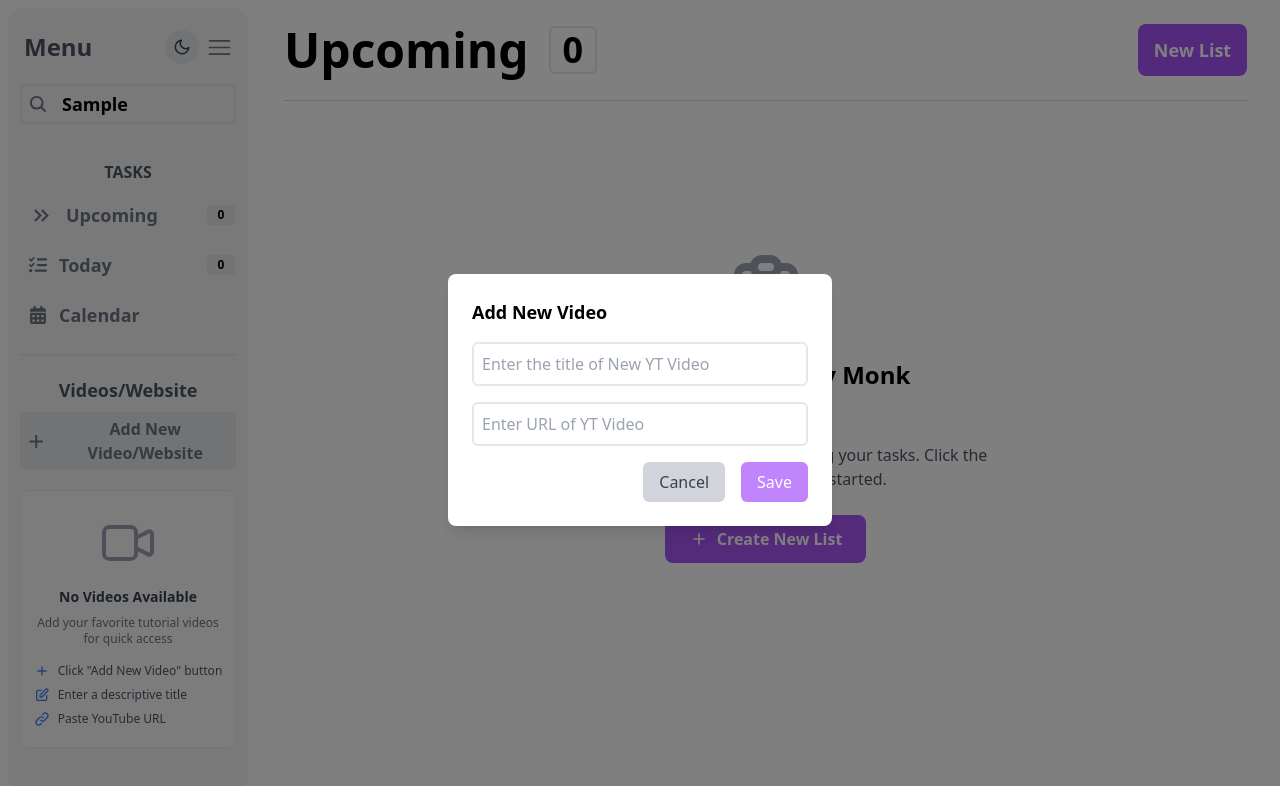
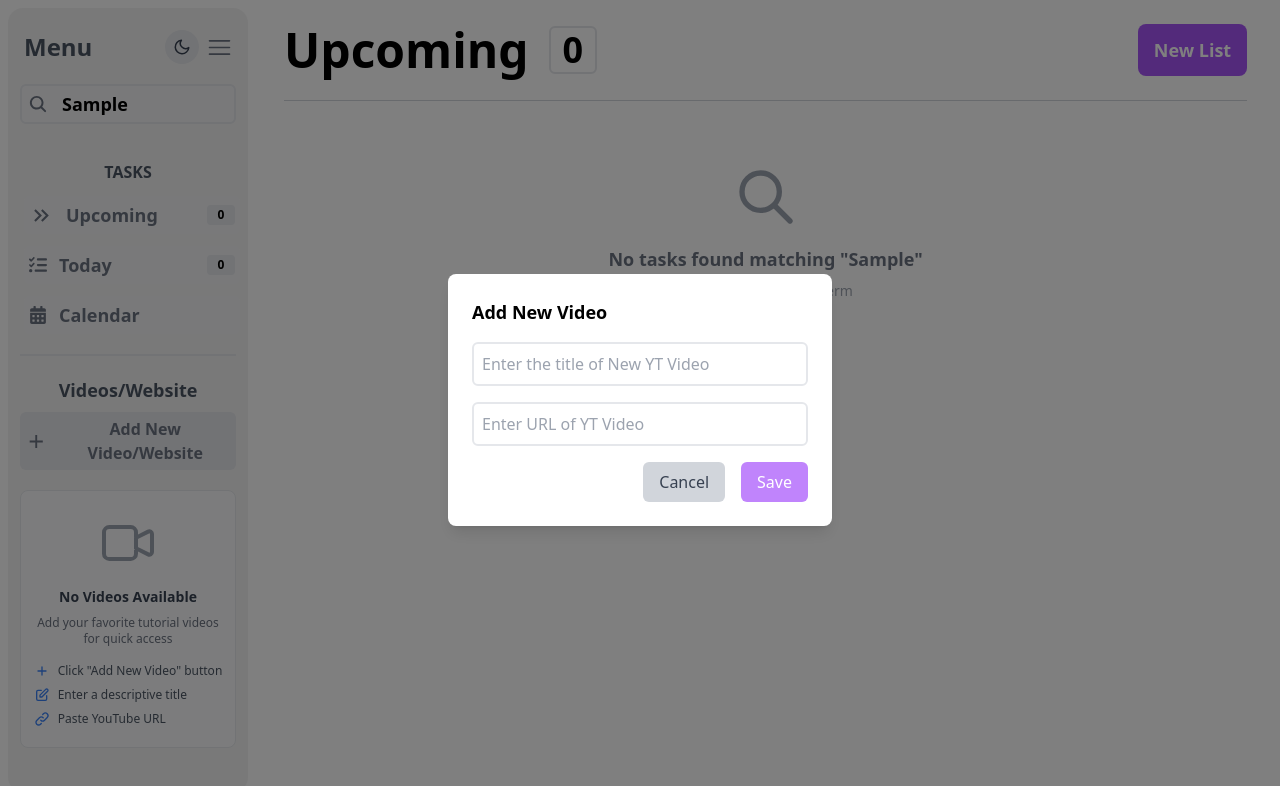
Before and after one commit to abhaysingh-22/ToDo_React_App, a React (Vite) app: page / in a window 1280 px wide. Both pictures are taken after typing "Sample" into the empty fields and a click on the button "Add New Video/Website". Shown: the top 786 px of the page. Built offline with nearby package versions, Linux system fonts and the light colour scheme.

Commit message:
seprated from todays tasks

```diff
--- a/src/components/Upcoming.jsx
+++ b/src/components/Upcoming.jsx
@@ -13,8 +13,18 @@ const Upcoming = () => {
     const { TaskBox, setTaskBox } = useContext(TodoContext)
     const { checkBox, setcheckBox } = useContext(TodoContext)
     const { Hide, setHide } = useContext(TodoContext)
+    const { searchQuery } = useContext(TodoContext)
 
     const [IsModalOpen, setIsModalOpen] = useState(false)
+
+    // Filter TaskBox and checkBox based on search query
+    const filteredTaskBox = TaskBox.filter(box =>
+        box.TaskBoxTitle.toLowerCase().includes(searchQuery.toLowerCase())
+    )
+
+    const filteredCheckBox = checkBox.filter(task =>
+        task.TaskName.toLowerCase().includes(searchQuery.toLowerCase())
+    )
 
     const handleNewTaskBox = (TaskBoxTitle) => {
         const newBox = { id: Date.now(), TaskBoxTitle, };
@@ -242,13 +252,23 @@ const Upcoming = () => {
                 </div>
                 <hr className="border-1 border-gray-300 dark:border-gray-600 mb-4 sm:mb-6"></hr>
 
-                {TaskBox.length === 0 && (
+                {searchQuery && filteredTaskBox.length === 0 && (
+                    <div className="flex flex-col items-center justify-center py-10">
+                        <svg className="w-16 h-16 text-gray-400 dark:text-gray-600 mb-4" fill="none" stroke="currentColor" viewBox="0 0 24 24" xmlns="http://www.w3.org/2000/svg">
+                            <path strokeLinecap="round" strokeLinejoin="round" strokeWidth="2" d="M21 21l-6-6m2-5a7 7 0 11-14 0 7 7 0 0114 0z"></path>
+                        </svg>
+                        <p className="text-gray-500 dark:text-gray-400 text-lg font-semibold">No tasks found matching "{searchQuery}"</p>
+                        <p className="text-gray-400 dark:text-gray-500 text-sm mt-2">Try a different search term</p>
+                    </div>
+                )}
+
+                {!searchQuery && TaskBox.length === 0 && (
                     <div className="flex flex-col items-center justify-center h-[70vh] w-full text-center px-4 py-6">
                         <div className="mb-4 flex flex-col items-center">
                             <svg className="w-16 h-16 sm:w-20 sm:h-20 md:w-24 md:h-24 text-gray-400 dark:text-gray-600 mb-4" fill="none" stroke="currentColor" viewBox="0 0 24 24" xmlns="http://www.w3.org/2000/svg">
                                 <path strokeLinecap="round" strokeLinejoin="round" strokeWidth="2" d="M9 5H7a2 2 0 00-2 2v12a2 2 0 002 2h10a2 2 0 002-2V7a2 2 0 00-2-2h-2M9 5a2 2 0 002 2h2a2 2 0 002-2M9 5a2 2 0 012-2h2a2 2 0 012 2m-3 7h3m-3 4h3m-6-4h.01M9 16h.01"></path>
                             </svg>
-                            <h1 className="text-xl sm:text-2xl font-bold mb-2 dark:text-white">Welcome to Study Monk</h1>
+                            <h1 className="text-xl sm:text-2xl font-bold mb-2 dark:text-white">Welcome to DayStacks</h1>
                             <h2 className="text-base sm:text-lg font-bold dark:text-white">No Lists Yet</h2>
                         </div>
                         <p className="text-gray-600 dark:text-gray-400 mb-6 max-w-sm sm:max-w-md">
@@ -267,7 +287,7 @@ const Upcoming = () => {
                 )}
 
                 <div className="grid grid-cols-1 sm:grid-cols-1 md:grid-cols-2 gap-4 sm:gap-6 h-auto pb-8">
-                    {TaskBox.map((box) => (
+                    {filteredTaskBox.map((box) => (
                         <NewList
                             key={box.id}
                             id={box.id}
```
